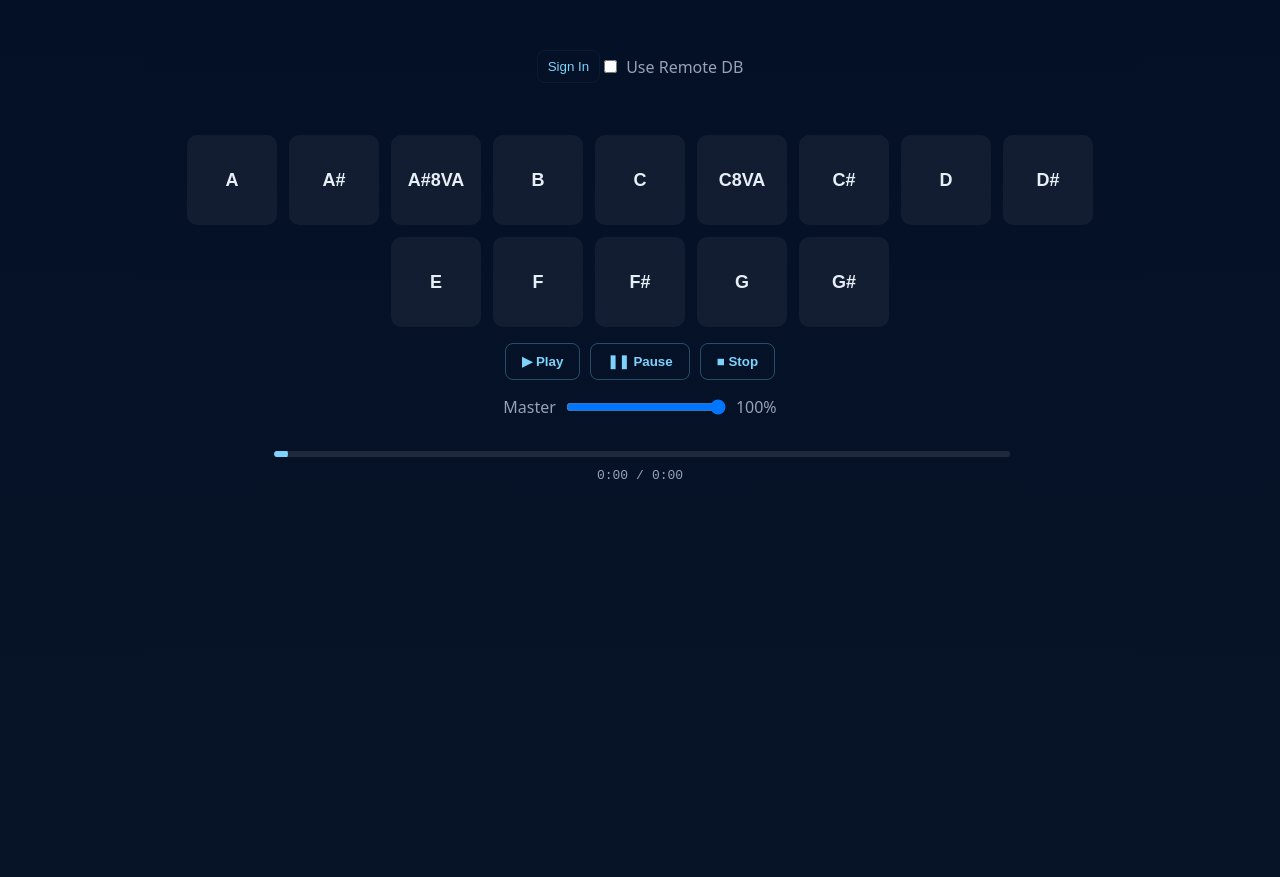
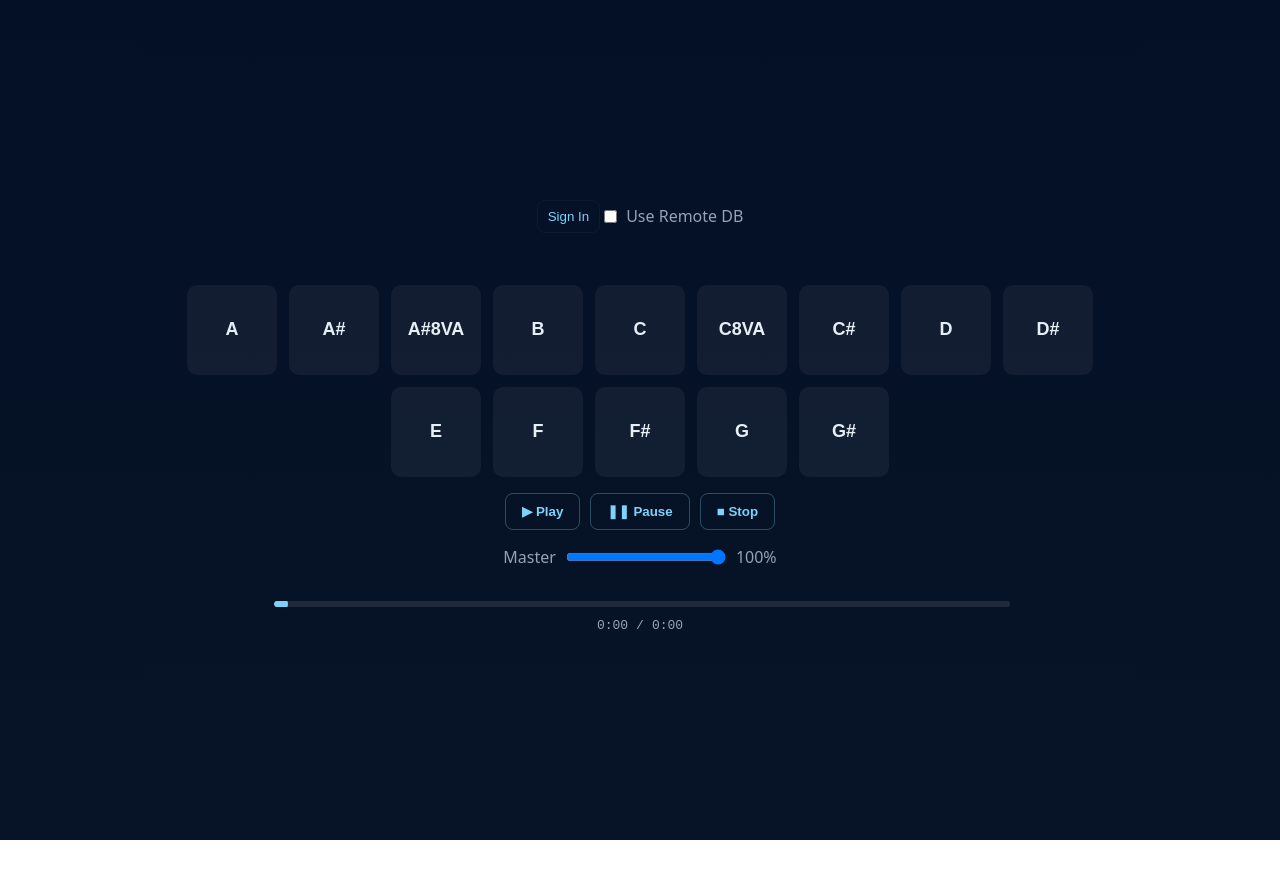
Before and after one commit to sparrow001/churchpad, a plain HTML site: page index.html in a window 1280 px wide. After the commit the page ends 840 px from the top, so only its background shows below. Drawn offline with Linux system fonts and the light colour scheme; no server answers.

Commit message:
Update styles.css

```diff
--- a/styles.css
+++ b/styles.css
@@ -55,7 +55,6 @@ header {
   align-items: center;
   padding: 18px;
   gap: 16px;
-  min-height: calc(100vh - 80px);
 }
 
 /* pad grid */
```
